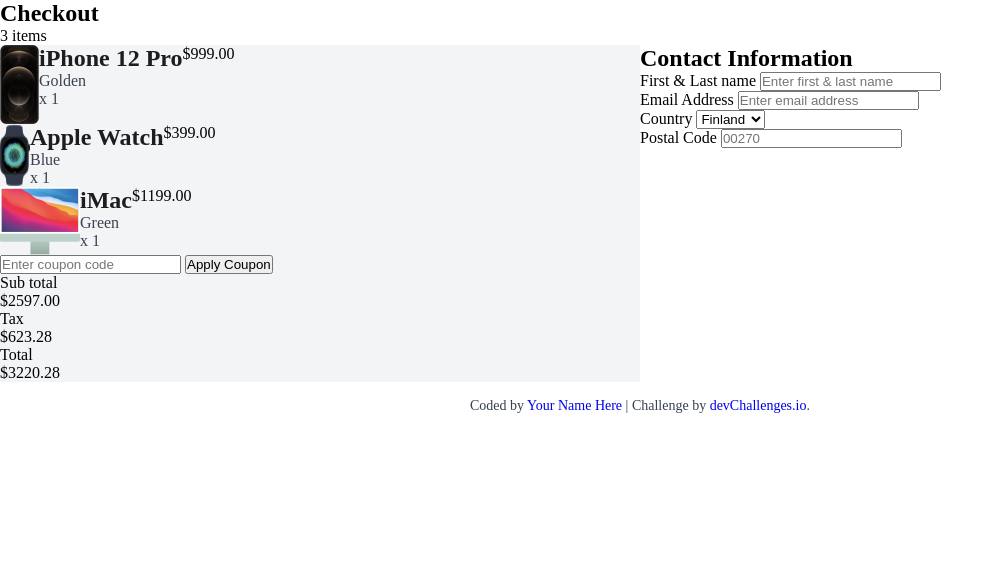
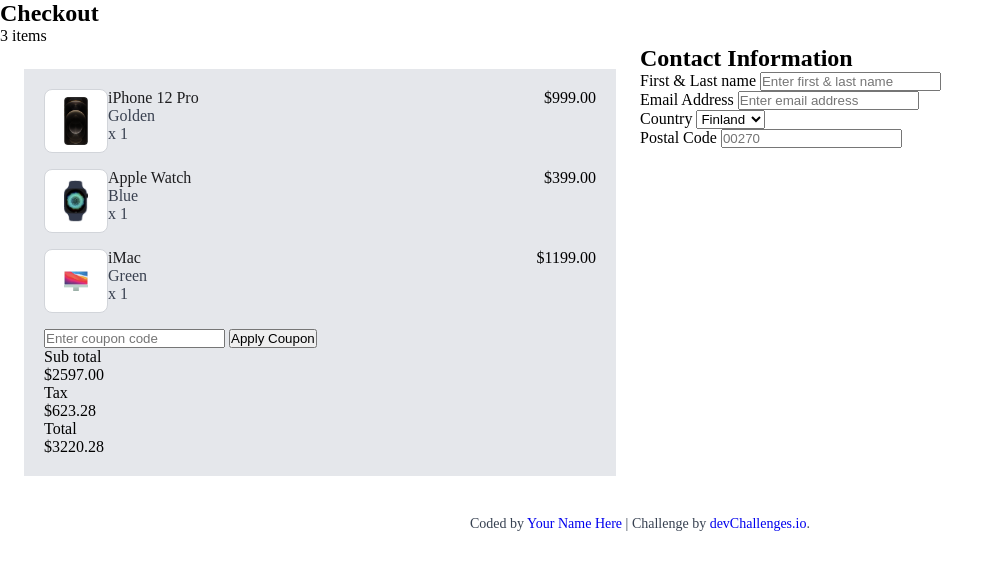
Before and after one commit to HienXuanPham/devchallenges-device-shop-checkout, a plain HTML site: page index.html in a window 1280 px wide. Shown: the whole page, without its empty margins (0-1004 px from the left). Drawn offline with Linux system fonts and the light colour scheme.

Commit message:
style checkout summary

```diff
--- a/index.html
+++ b/index.html
@@ -19,46 +19,52 @@
       <header>
         <div class="header-title">
           <h1>Checkout</h1>
-          <p>3 items</p>
+          <span class="item-badge">3 items</span>
       </header>
     </section>
     <main>
       <section class="checkout-summary">
         <div class="product-list">
           <div class="product flex">
+            <div class="product-img-container">
               <img
                 src="resources/Gold.png"
                 alt="iPhone 12 Pro image"
                 class="product-img"
               />
+            </div>
             <div class="product-details">
-              <h2>iPhone 12 Pro</h2>
+              <p>iPhone 12 Pro</p>
               <p>Golden</p>
               <p>x 1</p>
             </div>
             <p>$999.00</p>
           </div>
           <div class="product flex">
+            <div class="product-img-container">
               <img
                 src="resources/Apple-watch.png"
                 alt="Apple watch image"
                 class="product-img"
               />
+            </div>
             <div class="product-details">
-              <h2>Apple Watch</h2>
+              <p>Apple Watch</p>
               <p>Blue</p>
               <p>x 1</p>
             </div>
             <p>$399.00</p>
           </div>
           <div class="product flex">
+            <div class="product-img-container">
               <img
-              src="resources/iMac.png"
+                src="resources/iMac@2x.png"
                 alt="iMac image"
                 class="product-img"
                 />
+            </div>
             <div class="product-details">
-              <h2>iMac</h2>
+              <p>iMac</p>
               <p>Green</p>
               <p>x 1</p>
             </div>
--- a/styles.css
+++ b/styles.css
@@ -39,7 +39,9 @@ main {
 }
 
 .checkout-summary {
-  background-color: var(--gray-4-clr);
+  background-color: var(--gray-3-clr);
+  padding: 1.25rem;
+  margin: 1.5rem;
 }
 
 .product-list {
@@ -47,11 +49,31 @@ main {
 }
 
 .product {
-  flex: 1;
+  margin-bottom: 1rem;
+}
+
+.product-img-container {
+  background-color: var(--white-clr);
+  width: 4rem;
+  height: 4rem;
+  border-radius: 0.5rem;
+  border: 1px solid var(--gray-2-clr);
+  display: flex;
+  justify-content: center;
+  align-items: center;
+  overflow: hidden;
+}
+
+.product-img {
+  width: 100%;
+  height: 100%;
+  object-fit: contain;
+  max-width: 1.5rem;
 }
 
 .product-details {
   flex-direction: column;
+  flex: 1;
   justify-content: space-between;
   gap: 0.8rem;
 }
```
Lines whose indentation alone changed are shown as unchanged.
